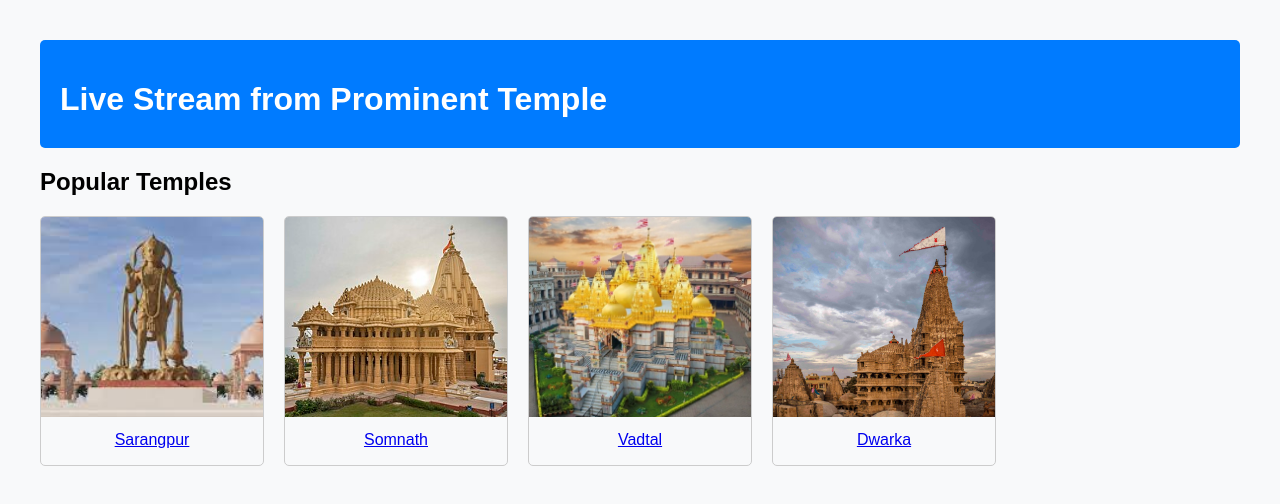
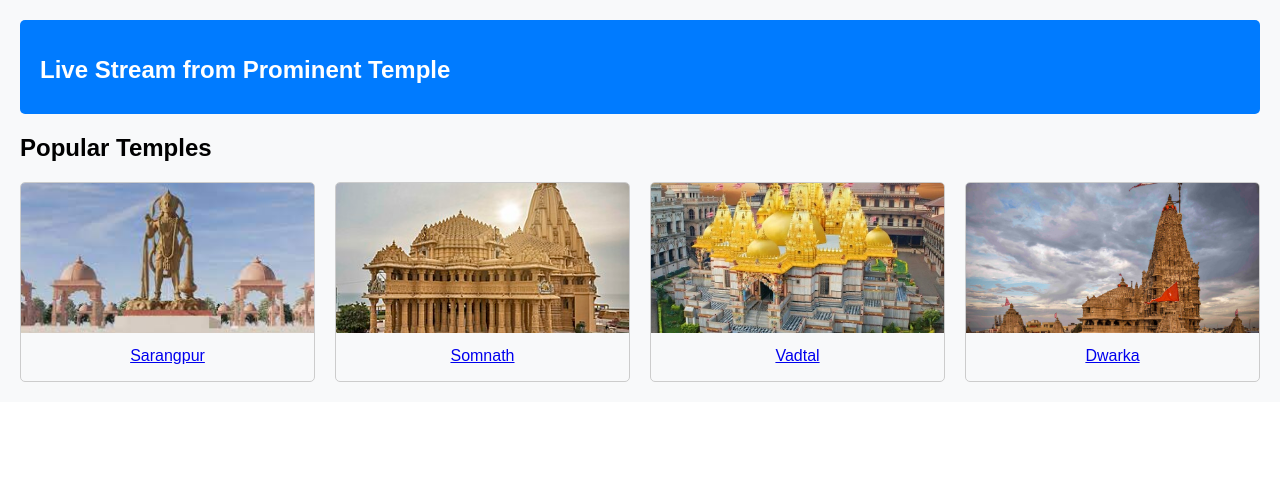
Before and after one commit to sumit171204/Temple-Darshan, a React app: page / in a window 1280 px wide. Built offline with nearby package versions, Linux system fonts and the light colour scheme.

Commit message:
Update Homepage.css

```diff
--- a/src/components/Homepage.css
+++ b/src/components/Homepage.css
@@ -107,64 +107,30 @@
     background-color: var(--accent-color);
     color: #fff;
 }
-
-/* Media queries for different screen sizes */
 /* Media query for small screens (e.g., smartphones) */
 @media only screen and (min-width: 320px) {
-    .homepage-container {
-        padding: 10px;
-    }
-
-    .banner h1 {
-        font-size: 20px;
-    }
-
-    .temple-card img {
-        height: 120px;
+    .temple-grid {
+        grid-template-columns: repeat(2, minmax(150px, 1fr)); /* Adjust column count and width as needed */
     }
 }
 
 /* Media query for medium screens (e.g., tablets) */
 @media only screen and (min-width: 768px) {
-    .homepage-container {
-        padding: 20px;
-    }
-
-    .banner h1 {
-        font-size: 24px;
-    }
-
-    .temple-card img {
-        height: 150px;
+    .temple-grid {
+        grid-template-columns: repeat(2, minmax(200px, 1fr)); /* Adjust column count and width as needed */
     }
 }
 
 /* Media query for large screens (e.g., desktops) */
 @media only screen and (min-width: 1024px) {
-    .homepage-container {
-        padding: 30px;
-    }
-
-    .banner h1 {
-        font-size: 28px;
-    }
-
-    .temple-card img {
-        height: 180px;
+    .temple-grid {
+        grid-template-columns: repeat(3, minmax(200px, 1fr)); /* Adjust column count and width as needed */
     }
 }
 
 /* Media query for extra-large screens (e.g., large desktops) */
 @media only screen and (min-width: 1200px) {
-    .homepage-container {
-        padding: 40px;
-    }
-
-    .banner h1 {
-        font-size: 32px;
-    }
-
-    .temple-card img {
-        height: 200px;
+    .temple-grid {
+        grid-template-columns: repeat(4, minmax(200px, 1fr)); /* Adjust column count and width as needed */
     }
 }
```
